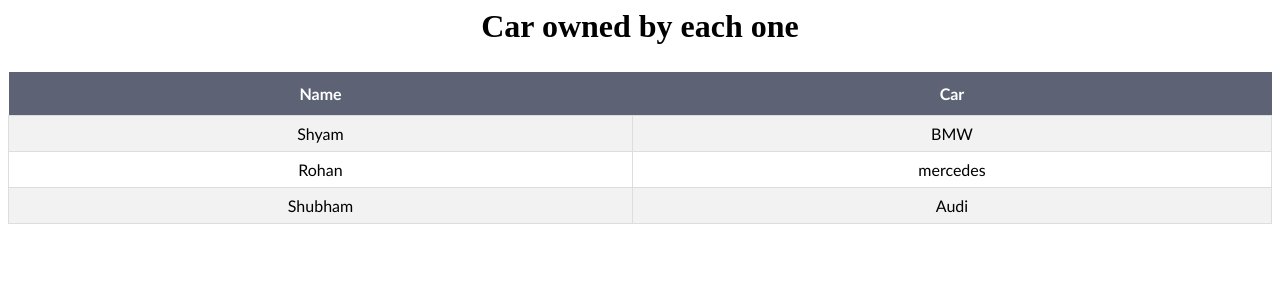
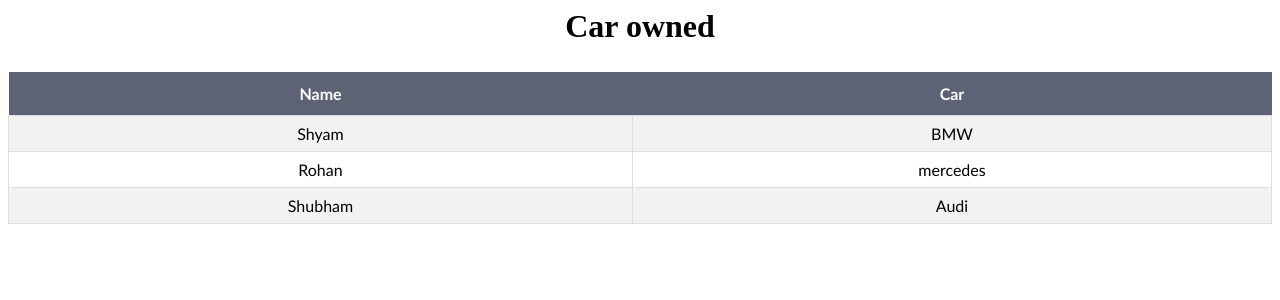
Before and after one commit to namitrathod1/angular-ivy-p4brrh, an Angular app: page / in a window 1280 px wide. Shown: the top 300 px of the page. Built offline with nearby package versions, Linux system fonts and the light colour scheme.

Commit message:
1 file modified

```diff
--- a/src/app/app.component.html
+++ b/src/app/app.component.html
@@ -1,4 +1,4 @@
-<h2>Car owned by each one</h2>
+<h2>Car owned</h2>
 <table>
   <tr>
     <th *ngFor="let header of headers">
```
